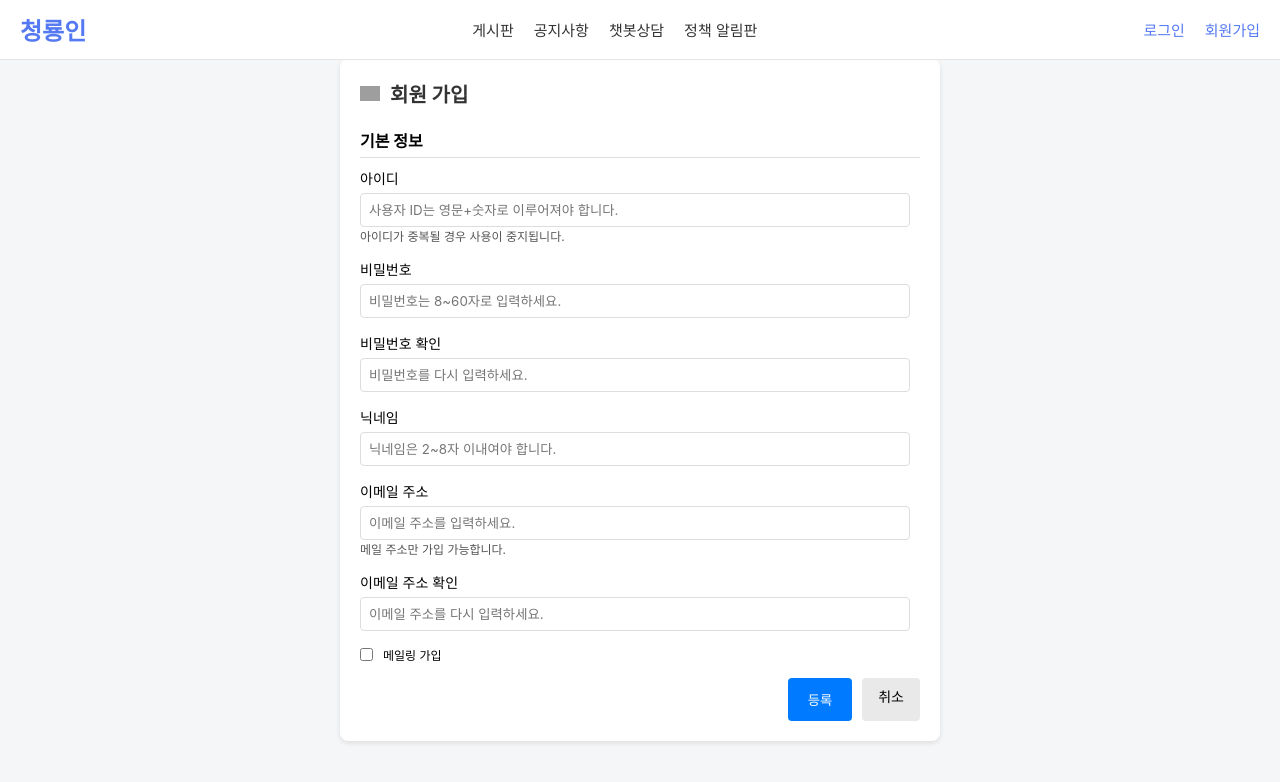
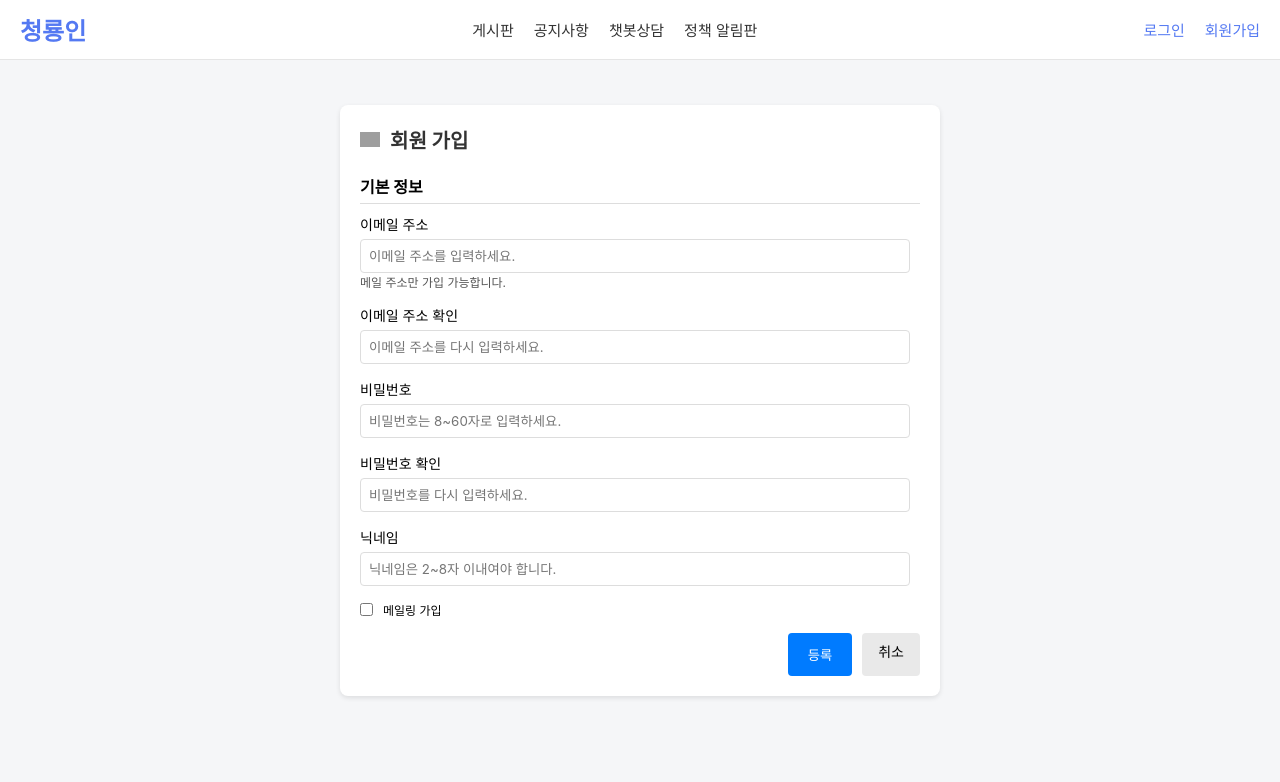
Before and after one commit to leehanseock/BlueDragonProject, a React (Create React App) app: page /signup in a window 1280 px wide. Shown: the top 782 px of the page. Built offline with nearby package versions, Linux system fonts and the light colour scheme; grey boxes are pictures that could not be loaded; a web font is replaced by a local one.

Commit message:
로그인/회원가입 서버연동 완료 -하준-

```diff
--- a/src/Login/Login.jsx
+++ b/src/Login/Login.jsx
@@ -1,62 +1,90 @@
-import React from 'react';
+import React, { useState } from 'react';
 import "./Login.css"
 import Header from "../MainResource/Header";
 import Logo from "../MainResource/NgHook";
+import api from '../api'; // API 설정 파일 import
 
 function LoginForm() {
+    const [email, setEmail] = useState('');
+    const [password, setPassword] = useState('');
+    const [rememberMe, setRememberMe] = useState(false);
+
+    const handleSubmit = async (e) => {
+        e.preventDefault();
+        try {
+            const response = await api.post('/api/login', {
+                email,
+                password
+            });
+
+            // 토큰을 로컬 스토리지에 저장
+            localStorage.setItem('token', response.data.token);
+
+            // 로그인 유지 체크시 이메일 저장
+            if (rememberMe) {
+                localStorage.setItem('savedEmail', email);
+            } else {
+                localStorage.removeItem('savedEmail');
+            }
+
+            // 로그인 성공 후 메인 페이지로 이동
+            window.location.href = '/';
+        } catch (error) {
+            alert(error.response?.data?.error || '로그인에 실패했습니다.');
+        }
+    };
+
     return (
         <div className={"body2"}>
             <h2><img src="https://img.icons8.com/ios/50/000000/login-rounded-right.png" alt="login-icon" width="20" />로그인</h2>
 
-            {/* 아이디 입력 */}
+            <form onSubmit={handleSubmit}>
                 <div className="form-group">
-                <label htmlFor="userid">아이디</label>
-                <input type="text" id="userid" placeholder="아이디를 입력하세요" />
+                    <label htmlFor="email">이메일</label>
+                    <input
+                        type="email"
+                        id="email"
+                        value={email}
+                        onChange={(e) => setEmail(e.target.value)}
+                        placeholder="이메일을 입력하세요"
+                    />
                 </div>
 
-            {/* 비밀번호 입력 */}
                 <div className="form-group">
                     <label htmlFor="password">비밀번호</label>
-                <input type="password" id="password" placeholder="비밀번호를 입력하세요" />
+                    <input
+                        type="password"
+                        id="password"
+                        value={password}
+                        onChange={(e) => setPassword(e.target.value)}
+                        placeholder="비밀번호를 입력하세요"
+                    />
                 </div>
 
-            {/* 로그인 유지 체크박스 */}
                 <div className="checkbox-group">
-                <input type="checkbox" id="remember-me" />
+                    <input
+                        type="checkbox"
+                        id="remember-me"
+                        checked={rememberMe}
+                        onChange={(e) => setRememberMe(e.target.checked)}
+                    />
                     <label htmlFor="remember-me">브라우저를 닫더라도 로그인이 계속 유지될 수 있습니다.</label>
                 </div>
 
-            {/* 설명 텍스트 */}
                 <p className="description">
                     로그인 유지 기능을 사용할 경우 다음 접속부터는 로그인을 하실 필요가 없습니다. 단, PC방, 도서관 등 공용 PC에서는 꼭 로그아웃을 해주세요.
                 </p>
 
-            {/* 버튼 그룹 */}
                 <div className="button-group">
                     <button type="submit">로그인</button>
                     <Logo name={"회원가입"} className={"button"} loc={"/signup"}/>
                 </div>
+            </form>
         </div>
     );
 }
 
-
-
-function EasyLogin() {
-    return (
-        <div className="easy-login">
-            <p>간편 로그인</p>
-            <div className="social-icons">
-                {/* 카카오톡 아이콘 */}
-                <img src="https://img.icons8.com/color/48/000000/kakaotalk.png" alt="카카오톡 로그인" />
-
-                {/* 네이버 아이콘 */}
-                <img src="https://img.icons8.com/color/48/000000/naver.png" alt="네이버 로그인" />
-            </div>
-        </div>
-    );
-}
-
+// EasyLogin 컴포넌트는 그대로 유지
 
 function Login() {
     return (
--- a/src/api.js
+++ b/src/api.js
@@ -1,7 +1,7 @@
 import axios from 'axios';
 
 const api = axios.create({
-    baseURL: 'http://192.168.24.158:5000/api',
+    baseURL: 'http://192.168.24.158:5000', //'http://192.168.24.158:5000/api'에서 바꿈 서버연동을 위해
     withCredentials: true,
 });
 
@@ -31,3 +31,30 @@ export const deletePost = async (postId) => {
     const response = await api.delete(`/posts/${postId}`);
     return response.data;
 };
+
+// 인증 토큰 처리를 위한 API 요청 인터셉터 설정
+api.interceptors.request.use(
+    (config) => {
+        const token = localStorage.getItem('token');
+        if (token) {
+            config.headers.Authorization = token;
+        }
+        return config;
+    },
+    (error) => {
+        return Promise.reject(error);
+    }
+);
+
+api.interceptors.response.use(
+    (response) => response,
+    (error) => {
+        if (error.response.status === 401) {
+            // 인증 에러 처리
+            localStorage.removeItem('token');
+            // 로그인 페이지로 리다이렉트 등의 처리
+        }
+        return Promise.reject(error);
+    }
+);
+export default api;
--- a/src/signUp/signUp.jsx
+++ b/src/signUp/signUp.jsx
@@ -2,15 +2,15 @@ import React, { useState } from "react";
 import './signUp.css';
 import Logo from "../MainResource/NgHook";
 import Header from "../MainResource/Header";
+import api from '../api';
 
 function SignUp() {
     const [formData, setFormData] = useState({
-        userid: '',
+        email: '',
+        emailConfirm: '',
         password: '',
         passwordConfirm: '',
         nickname: '',
-        email: '',
-        emailConfirm: '',
         mailingAgree: false
     });
 
@@ -22,7 +22,7 @@ function SignUp() {
         }));
     }
 
-    const handleSubmit = (event) => {
+    const handleSubmit = async (event) => {
         event.preventDefault();
 
         // 유효성 검사
@@ -35,12 +35,22 @@ function SignUp() {
             return;
         }
 
-        alert(`
-            아이디: ${formData.userid}
-            닉네임: ${formData.nickname}
-            이메일: ${formData.email}
-            메일링 동의: ${formData.mailingAgree}
-        `);
+        try {
+            const response = await api.post('/api/register', {
+                email: formData.email,
+                password: formData.password,
+                nickname: formData.nickname
+            });
+
+            alert('회원가입이 완료되었습니다.');
+            window.location.href = '/login';
+        } catch (error) {
+            if (error.response?.data?.error) {
+                alert(error.response.data.error);
+            } else {
+                alert('회원가입 중 오류가 발생했습니다.');
+            }
+        }
     }
 
     return (
@@ -56,51 +66,6 @@ function SignUp() {
 
                 <form onSubmit={handleSubmit}>
                     <div className="form-group">
-                    <label htmlFor="userid">아이디</label>
-                    <input
-                        type="text"
-                        id="userid"
-                        value={formData.userid}
-                        onChange={handleChange}
-                        placeholder="사용자 ID는 영문+숫자로 이루어져야 합니다."
-                    />
-                    <p className="description">아이디가 중복될 경우 사용이 중지됩니다.</p>
-                </div>
-
-                <div className="form-group">
-                    <label htmlFor="password">비밀번호</label>
-                    <input
-                        type="password"
-                        id="password"
-                        value={formData.password}
-                        onChange={handleChange}
-                        placeholder="비밀번호는 8~60자로 입력하세요."
-                    />
-                </div>
-
-                <div className="form-group">
-                    <label htmlFor="passwordConfirm">비밀번호 확인</label>
-                    <input
-                        type="password"
-                        id="passwordConfirm"
-                        value={formData.passwordConfirm}
-                        onChange={handleChange}
-                        placeholder="비밀번호를 다시 입력하세요."
-                    />
-                </div>
-
-                <div className="form-group">
-                    <label htmlFor="nickname">닉네임</label>
-                    <input
-                        type="text"
-                        id="nickname"
-                        value={formData.nickname}
-                        onChange={handleChange}
-                        placeholder="닉네임은 2~8자 이내여야 합니다."
-                    />
-                </div>
-
-                <div className="form-group">
                         <label htmlFor="email">이메일 주소</label>
                         <input
                             type="email"
@@ -108,6 +73,7 @@ function SignUp() {
                             value={formData.email}
                             onChange={handleChange}
                             placeholder="이메일 주소를 입력하세요."
+                            required
                         />
                         <p className="description">메일 주소만 가입 가능합니다.</p>
                     </div>
@@ -120,6 +86,47 @@ function SignUp() {
                             value={formData.emailConfirm}
                             onChange={handleChange}
                             placeholder="이메일 주소를 다시 입력하세요."
+                            required
+                        />
+                    </div>
+
+                    <div className="form-group">
+                        <label htmlFor="password">비밀번호</label>
+                        <input
+                            type="password"
+                            id="password"
+                            value={formData.password}
+                            onChange={handleChange}
+                            placeholder="비밀번호는 8~60자로 입력하세요."
+                            required
+                            minLength={8}
+                            maxLength={60}
+                        />
+                    </div>
+
+                    <div className="form-group">
+                        <label htmlFor="passwordConfirm">비밀번호 확인</label>
+                        <input
+                            type="password"
+                            id="passwordConfirm"
+                            value={formData.passwordConfirm}
+                            onChange={handleChange}
+                            placeholder="비밀번호를 다시 입력하세요."
+                            required
+                        />
+                    </div>
+
+                    <div className="form-group">
+                        <label htmlFor="nickname">닉네임</label>
+                        <input
+                            type="text"
+                            id="nickname"
+                            value={formData.nickname}
+                            onChange={handleChange}
+                            placeholder="닉네임은 2~8자 이내여야 합니다."
+                            required
+                            minLength={2}
+                            maxLength={8}
                         />
                     </div>
 
```
Lines whose indentation alone changed are shown as unchanged.
